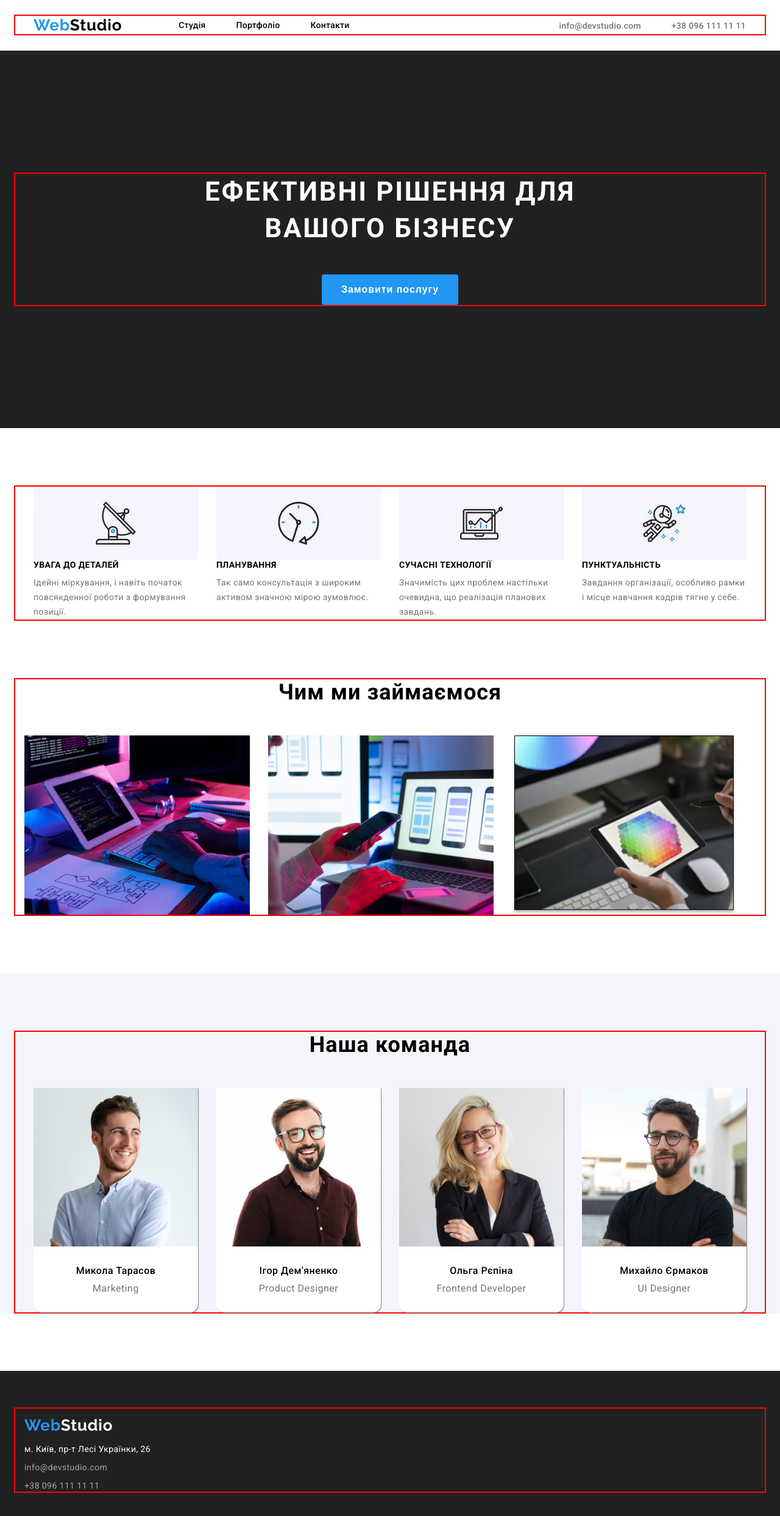
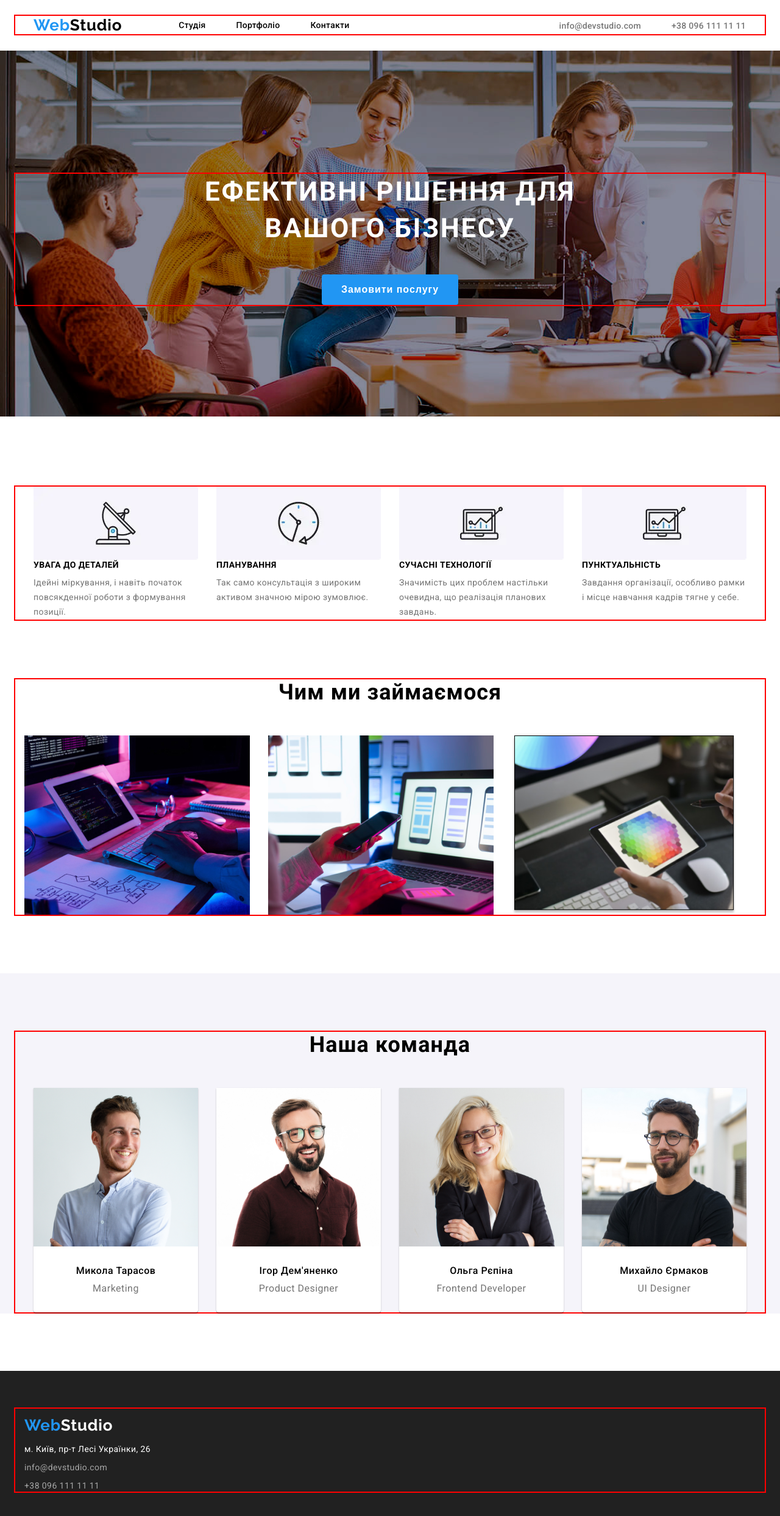
Before and after one commit to TheTureyProgramist/webstudio--2, a plain HTML site: page index.html in a window 1280 px wide. Shown: the whole page at 61% size. Drawn offline with Linux system fonts and the light colour scheme.

Commit message:
fonnnnnn

```diff
--- a/index.html
+++ b/index.html
@@ -45,10 +45,12 @@
   <main>
     <section class="hero">
       <div class="container">
-            <h1 class="hero-title">Ефективні рішення для вашого бізнесу</h1>
+        <div class="overlay">
+          <h1 class="hero-title">Ефективні рішення для вашого бізнесу</h1>
           </li>
           <li class="hero-title">
             <button class="hero-button">Замовити послугу</button>
+        </div>
       </div>
     </section>
     <section class="detail">
--- a/styles/style.css
+++ b/styles/style.css
@@ -51,7 +51,7 @@
     height: 120px;
     border-radius: 4px;
     display: block;
-    content: url(../astronaut.webp);
+    content: url(../astro.webp);
     background-repeat: no-repeat;
 }
 
@@ -128,9 +128,10 @@
 }
 
 .hero {
-    background-color: var(--firstcolor);
     padding-top: 200px;
     padding-bottom: 200px;
+    background-image: url(../overla.png);
+    background-repeat: no-repeat;
 }
 
 .hero-title {
@@ -237,10 +238,9 @@
 }
 
 .command-item {
-    box-shadow: 1px 1px 1px grey;
-    border-end-end-radius: 13px;
-    border-end-start-radius: 13px;
-    background-color: var(--title-color);
+    border-radius: 0px 0px 4px 4px;
+    background: #FFF;
+    box-shadow: 0px 2px 1px 0px rgba(0, 0, 0, 0.20), 0px 1px 1px 0px rgba(0, 0, 0, 0.14), 0px 1px 3px 0px rgba(0, 0, 0, 0.12);
 }
 
 .command-title {
@@ -287,7 +287,6 @@
 }
 
 .cites-buttons-item {
-
     width: calc((100%-30px*2)/3);
 }
 
@@ -318,11 +317,17 @@
     flex-grow: 1;
 }
 
+.cites-item:hover {
+    border: 1px solid #EEE;
+    width: calc((100%-30px*2)/3);
+    box-shadow: 1px 1px 1px grey;
+    box-shadow: 1px 4px 6px 0px rgba(0, 0, 0, 0.16), 0px 4px 4px 0px rgba(0, 0, 0, 0.06), 0px 1px 1px 0px rgba(0, 0, 0, 0.12);
+}
+
 .cites-item {
     border: 1px solid #EEE;
     width: calc((100%-30px*2)/3);
-    border-radius: 12px;
-    box-shadow: 1px 1px 1px grey;
+    background: #FFF;
 }
 
 .cites-title {
```
Also changed, not shown: portfolio.html (+1 -0 lines), astro.webp (added), astronaut.webp (deleted), overla.png (added).
